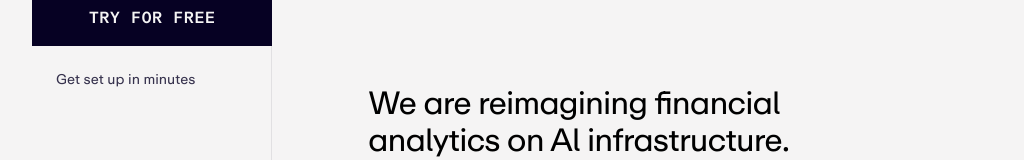
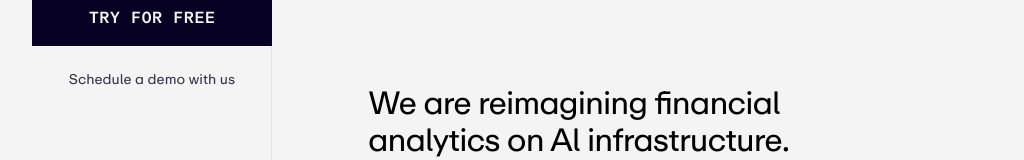
Before and after one commit to sebastiangraz/bayesline, a React (Vite) app: page / in a window 1280 px wide. Shown: the part 469-629 px from the top of the page, without its empty margins (56-1080 px from the left). Built offline with nearby package versions, Linux system fonts and the light colour scheme.

Commit message:
copy change

```diff
--- a/src/App.tsx
+++ b/src/App.tsx
@@ -19,7 +19,7 @@ function App() {
               <pre className="caps">Try for free</pre>
             </Button>
             <div className="padding-05">
-              <p className="small">Get set up in minutes</p>
+              <p className="small center">Schedule a demo with us</p>
             </div>
           </div>
           <Flex column gap={1} className="padding-05">
```
